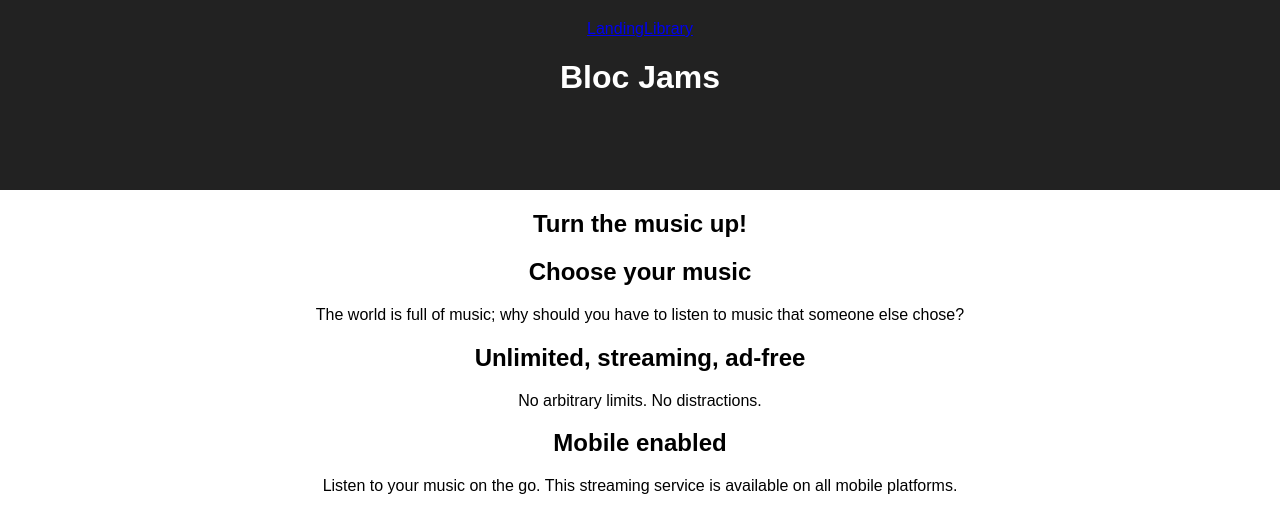
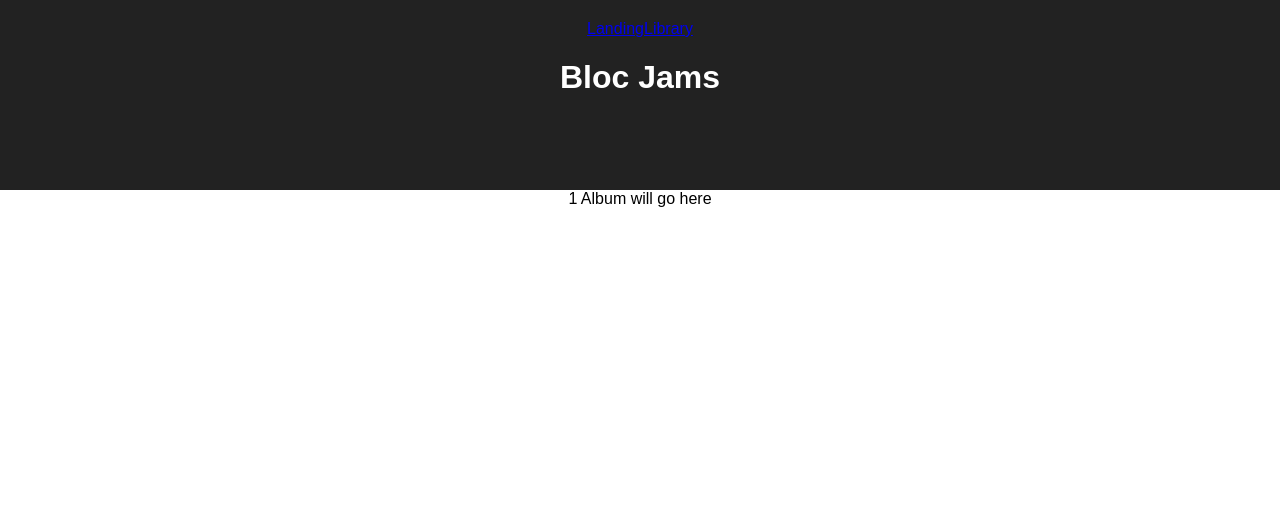
Before and after one commit to lassiter/bloc-jams-react, a React (Create React App) app: page /album/1 in a window 1280 px wide. Shown: the top 532 px of the page. Built offline with nearby package versions, Linux system fonts and the light colour scheme.

Commit message:
cp5 library

```diff
--- a/src/App.js
+++ b/src/App.js
@@ -19,7 +19,7 @@
         <main>
           <Route exact path="/" component={Landing} />
           <Route path="/library" component={Library} />
-          <Route path="/album" component={Album} />
+          <Route path="/album/:slug" component={Album} />
         </main>
       </div>
     );
--- a/src/components/Album.js
+++ b/src/components/Album.js
@@ -1,24 +1,13 @@
-import React from 'react';
+import React, { Component } from 'react';
 
-const Album = () => (
-  <section className="album">
-   <h1 className="hero-title">Turn the music up!</h1>
-
-   <section className="selling-points">
-     <div className="point">
-       <h2 className="point-title">Choose your music</h2>
-       <p className="point-description">The world is full of music; why should you have to listen to music that someone else chose?</p>
-     </div>
-     <div className="point">
-       <h2 className="point-title">Unlimited, streaming, ad-free</h2>
-       <p className="point-description">No arbitrary limits. No distractions.</p>
-     </div>
-     <div className="point">
-       <h2 className="point-title">Mobile enabled</h2>
-       <p className="point-description">Listen to your music on the go. This streaming service is available on all mobile platforms.</p>
-     </div>
-   </section>
-  </section>
-);
+class Album extends Component {
+  render() {
+    return (
+      <section className="album">
+        {this.props.match.params.slug} Album will go here
+      </section>
+    );
+  }
+}
 
 export default Album;
--- a/src/components/Landing.js
+++ b/src/components/Landing.js
@@ -2,7 +2,22 @@
 
 const Landing = () => (
   <section className="landing">
-    Landing page will go here
+    <h1 className="hero-title">Turn the music up!</h1>
+
+    <section className="selling-points">
+      <div className="point">
+        <h2 className="point-title">Choose your music</h2>
+        <p className="point-description">The world is full of music; why should you have to listen to music that someone else chose?</p>
+      </div>
+      <div className="point">
+        <h2 className="point-title">Unlimited, streaming, ad-free</h2>
+        <p className="point-description">No arbitrary limits. No distractions.</p>
+      </div>
+      <div className="point">
+        <h2 className="point-title">Mobile enabled</h2>
+        <p className="point-description">Listen to your music on the go. This streaming service is available on all mobile platforms.</p>
+      </div>
+    </section>
   </section>
 );
 
--- a/src/components/Library.js
+++ b/src/components/Library.js
@@ -1,4 +1,5 @@
 import React, { Component } from 'react';
+import { Link } from 'react-router-dom';
 import albumData from './../data/albums';
 
 class Library extends Component {
@@ -12,12 +13,12 @@
      <section className='library'>
      {
        this.state.albums.map( (album, index) =>
-         <div key={index} >
+         <Link to={`/album/${album.slug}`} key={index} >
           <img src={album.albumCover} alt={album.title} />
           <div>{album.title}</div>
           <div>{album.artist}</div>
           <div>{album.songs.length} songs</div>
-         </div>
+         </Link>
        )
      }
      </section>
```
